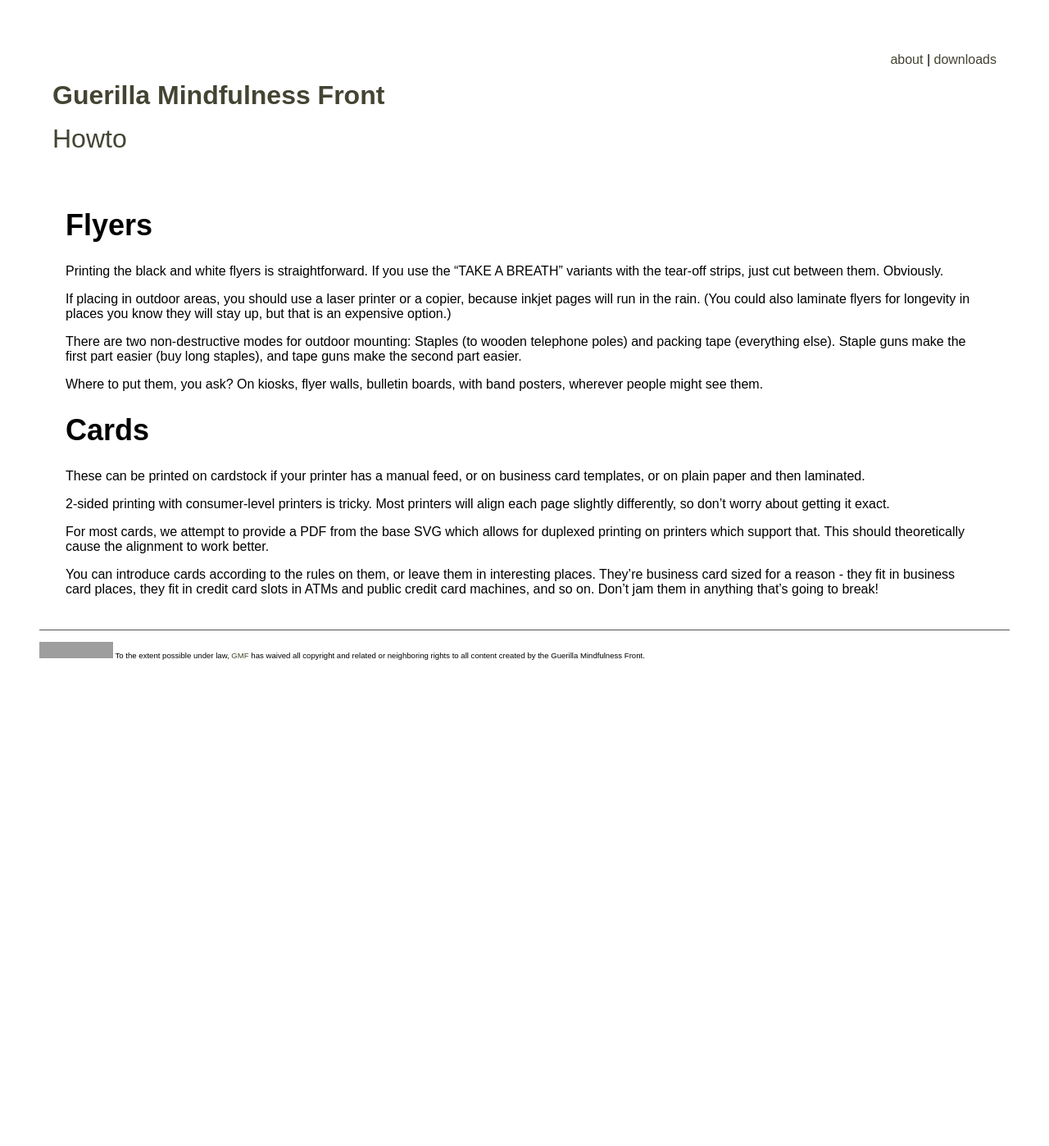
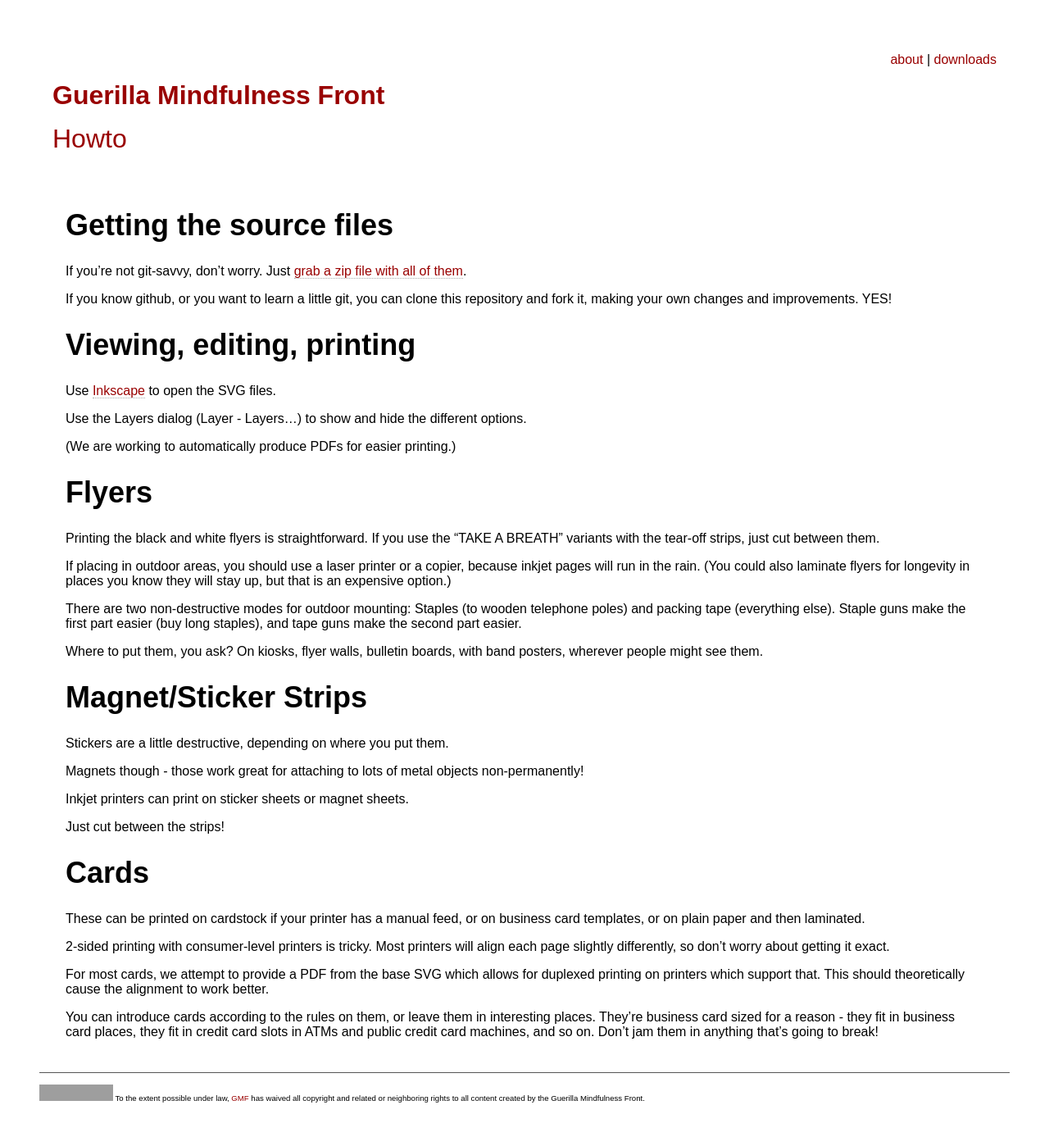
Before and after one commit to gmind/gmind.github.com, a Jekyll site: the page built from howto.markdown, in a window 1280 px wide. Shown: the whole page at 82% size. Built offline with Jekyll 4.4.1, drawn with Linux system fonts in a browser that asks for light colours; nearby versions of some CDN libraries; Markdown is read by kramdown in place of the engine named in the settings; before the commit the page ends 900 px from its top, so only the background shows below that; grey boxes are pictures that could not be loaded.

Commit message:
some tweaks

```diff
--- a/_includes/post.html
+++ b/_includes/post.html
@@ -1,3 +1,3 @@
 <li>
-<time datetime="{{ post.date }}">{{ post.date | date: "%Y%m%d" }}</time> <a href="{{ post.url }}">{{ post.title }}</a>
+<time datetime="{{ post.date }}">{{ post.date | date: "%Y%m%d" }}</time> - <a href="{{ post.url }}">{{ post.title }}</a>
 </li>
--- a/_layouts/post.html
+++ b/_layouts/post.html
@@ -9,7 +9,7 @@ layout: default
 <div class="categories">
   categories:
   {% for x in page.categories %}
-    {% if x == 'art' or x == 'photo' or x == 'writing' or x == 365 or x == 'music' %}
+    {% if x == 'flyer' or x == 'card' %}
       <a href="/{{x}}.html">{{x}}</a>
     {% else %}
       {{x}}
--- a/css/main.css
+++ b/css/main.css
@@ -116,19 +116,19 @@ h2.title {
 }
 
 a:link {
-  color: #443;
+  color: #900;
   text-decoration: none;
   border-bottom: 1px dotted #aaa;
 }
 a:visited {
-  color: #665;
+  color: #600;
   text-decoration: none;
   border-bottom: 1px dotted #aaa;
 }
 a:hover {
-  color: #a83;
+  color: #900;
   text-decoration: none;
-  border-bottom: 1px solid #00f;
+  border-bottom: 1px solid #f00;
 }
 
 
--- a/howto.markdown
+++ b/howto.markdown
@@ -3,10 +3,26 @@ layout: default
 title: Howto
 ---
 
+# Getting the source files
+
+If you're not git-savvy, don't worry. Just [grab a zip file with all of them](https://github.com/gmind/Documents/zipball/master).
+
+If you know github, or you want to learn a little git, you can clone this repository and fork it, making your own changes and improvements. YES!
+
+
+# Viewing, editing, printing
+
+Use [Inkscape](http://inkscape.org/) to open the SVG files.
+
+Use the Layers dialog (Layer - Layers...) to show and hide the different options.
+
+(We are working to automatically produce PDFs for easier printing.)
+
+
 # Flyers
 
 Printing the black and white flyers is straightforward. If you use the "TAKE A
-BREATH" variants with the tear-off strips, just cut between them. Obviously.
+BREATH" variants with the tear-off strips, just cut between them.
 
 If placing in outdoor areas, you should use a laser printer or a copier,
 because inkjet pages will run in the rain. (You could also laminate flyers for
@@ -18,6 +34,17 @@ part easier (buy long staples), and tape guns make the second part easier.
 
 Where to put them, you ask? On kiosks, flyer walls, bulletin boards, with band
 posters, wherever people might see them.
+
+
+# Magnet/Sticker Strips
+
+Stickers are a little destructive, depending on where you put them.
+
+Magnets though - those work great for attaching to lots of metal objects non-permanently!
+
+Inkjet printers can print on sticker sheets or magnet sheets.
+
+Just cut between the strips!
 
 
 # Cards
--- a/index.html
+++ b/index.html
@@ -12,8 +12,7 @@ Take 15 minutes a day to just breathe. We dare you.
 </p>
 
 <p>
-<a href="howto.html">How to print and use GMF materials yourself</a>, in case
-you want to help spread the breathing.
+<a href="howto.html">How to print and use GMF materials yourself</a>, in case you want to help spread the message.
 </p>
 
 
```
